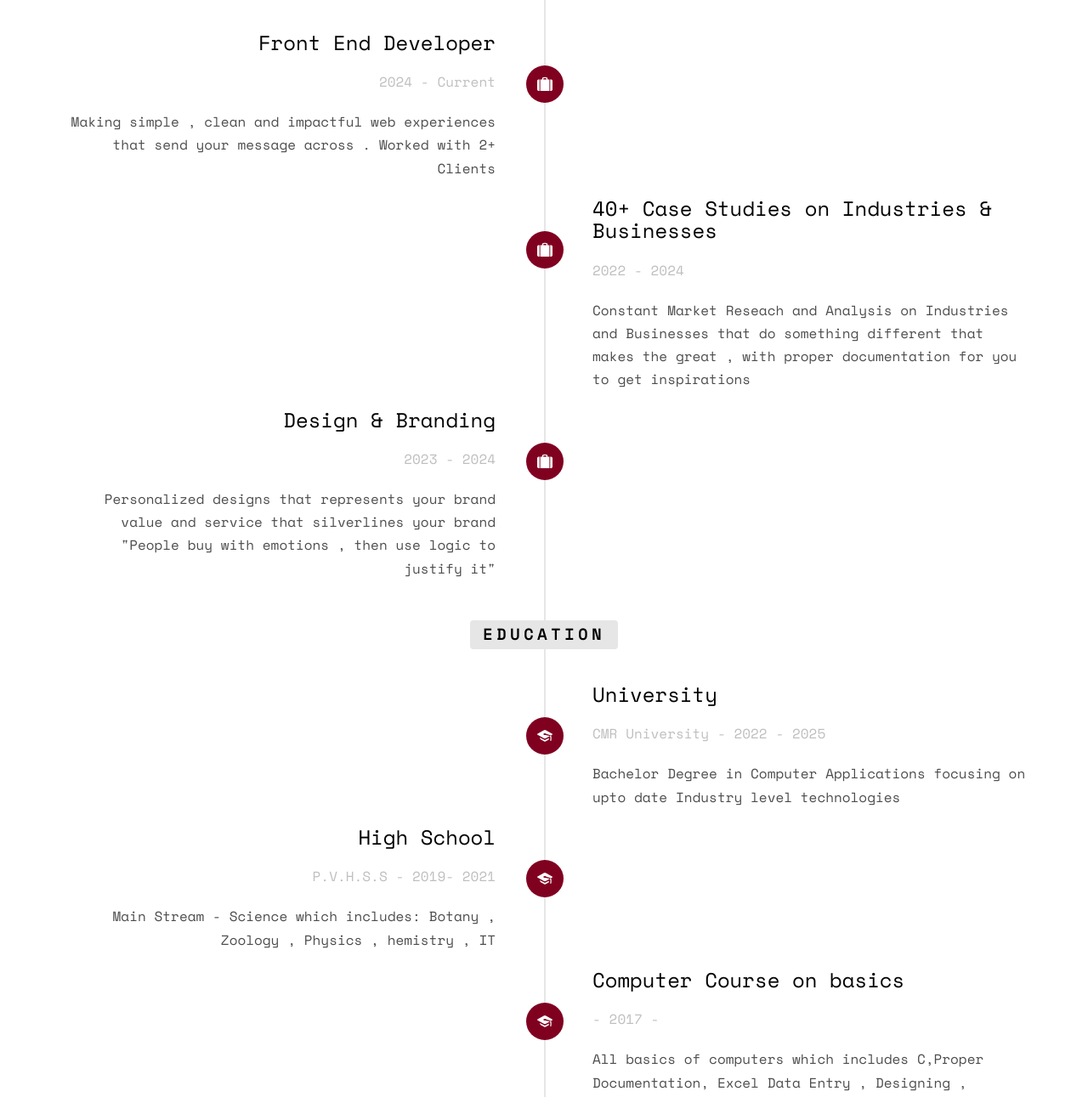
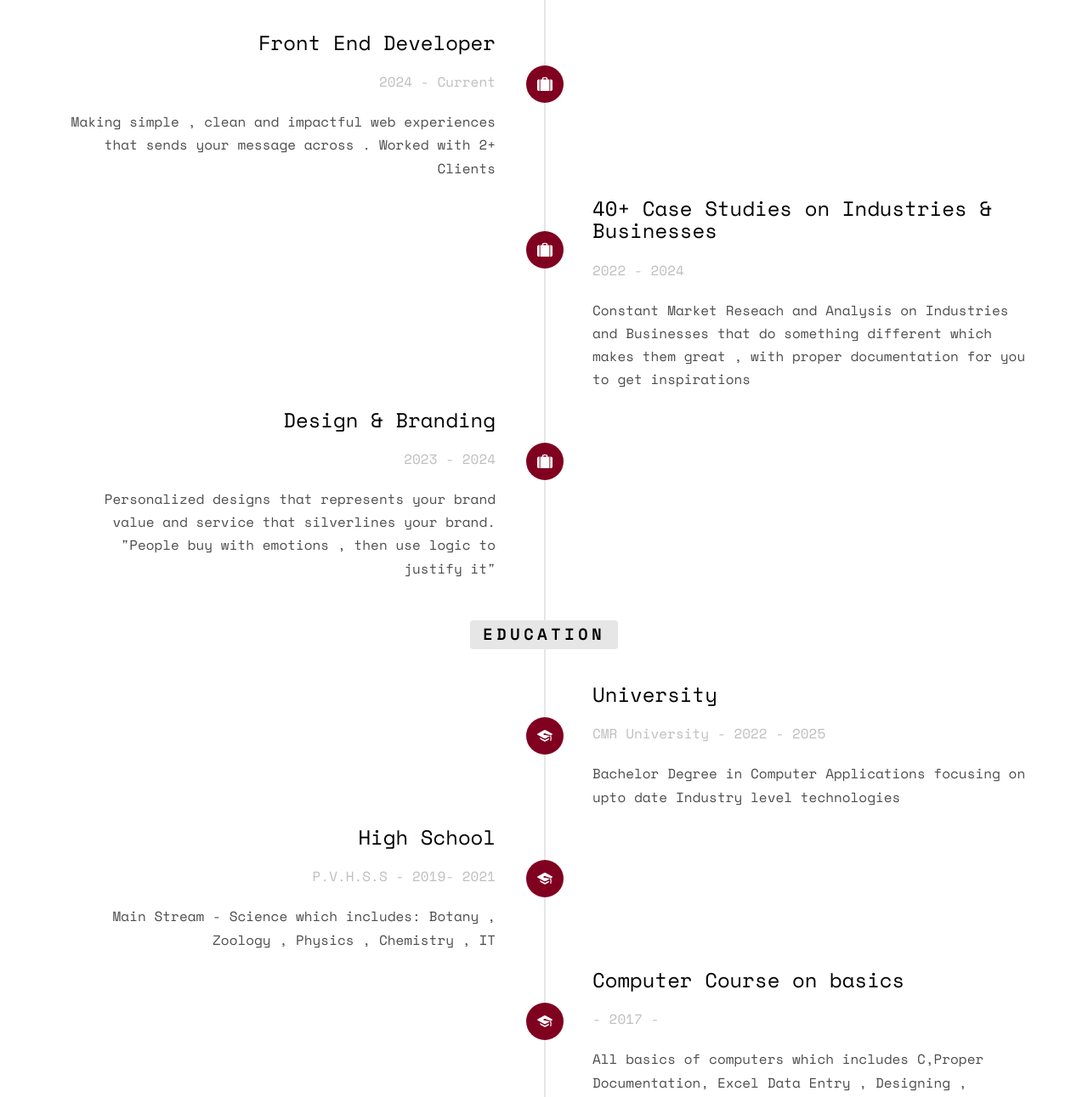
Before and after one commit to DWUdigital/rishikesh, a plain HTML site: page index.html in a window 1280 px wide. Shown: the part 1940-3231 px from the top of the page at 85% size. Drawn offline with nearby package versions, Linux system fonts and the light colour scheme; files whose address does not match are found by name.

Commit message:
Update index.html

```diff
--- a/index.html
+++ b/index.html
@@ -141,7 +141,7 @@
 									<span class="company">2024 - Current</span>
 								</div>
 								<div class="timeline-body">
-									<p>Making simple , clean and impactful web experiences that send your message across . Worked with 2+ Clients</p>
+									<p>Making simple , clean and impactful web experiences that sends your message across . Worked with 2+ Clients</p>
 								</div>
 							</div>
 						</li>
@@ -153,7 +153,7 @@
 									<span class="company">2022 - 2024</span>
 								</div>
 								<div class="timeline-body">
-									<p>Constant Market Reseach and Analysis on Industries and Businesses that do something different that makes the great , with proper documentation for you to get inspirations</p>
+									<p>Constant Market Reseach and Analysis on Industries and Businesses that do something different which makes them great , with proper documentation for you to get inspirations</p>
 								</div>
 							</div>
 						</li>
@@ -165,7 +165,7 @@
 									<span class="company">2023 - 2024</span>
 								</div>
 								<div class="timeline-body">
-									<p>Personalized designs that represents your brand value and service that silverlines your brand "People buy with emotions , then use logic to justify it" </p>
+									<p>Personalized designs that represents your brand value and service that silverlines your brand. "People buy with emotions , then use logic to justify it" </p>
 								</div>
 							</div>
 						</li>
@@ -194,7 +194,7 @@
 									<span class="company">P.V.H.S.S - 2019- 2021</span>
 								</div>
 								<div class="timeline-body">
-									<p>Main Stream - Science which includes: Botany , Zoology , Physics , hemistry , IT </p>
+									<p>Main Stream - Science which includes: Botany , Zoology , Physics , Chemistry , IT </p>
 								</div>
 							</div>
 						</li>
```
